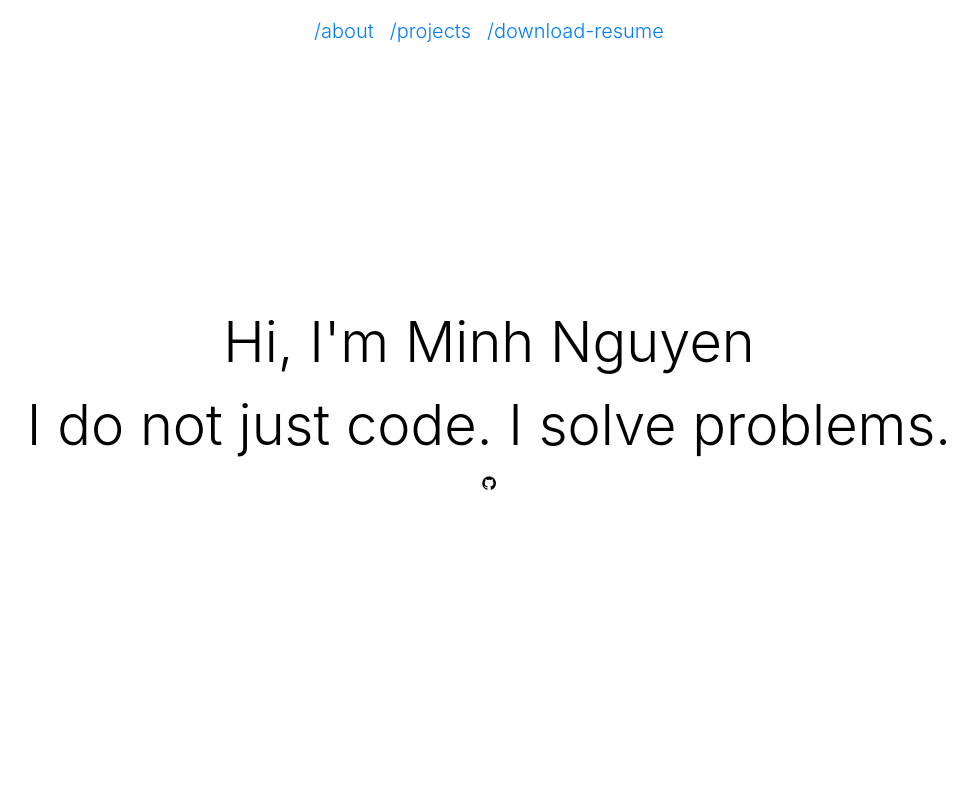
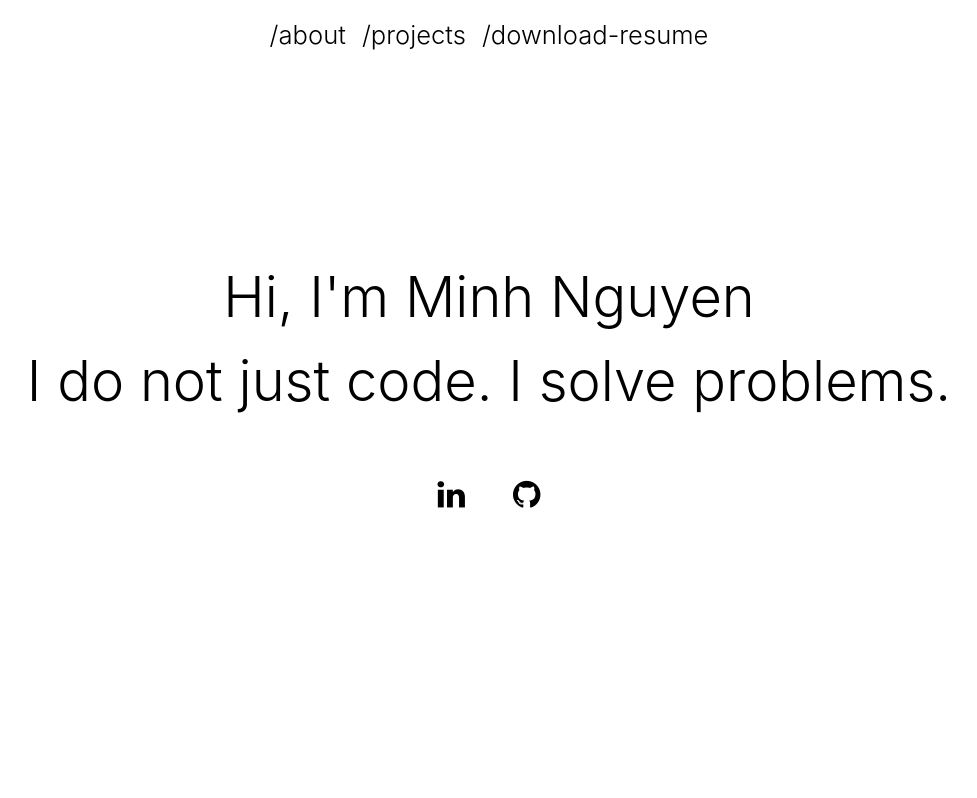
Before and after one commit to kentmonh/react-portfolio, a React (Create React App) app: page / in a window 1280 px wide. Shown: the top 798 px of the page, without its empty margins (151-1128 px from the left). Built offline with nearby package versions, Linux system fonts and the light colour scheme.

Commit message:
Added Scroll and set nav bar.

```diff
--- a/package.json
+++ b/package.json
@@ -17,6 +17,7 @@
     "react-dom": "^17.0.1",
     "react-router-dom": "^5.2.0",
     "react-scripts": "4.0.1",
+    "react-scroll": "^1.8.1",
     "web-vitals": "^0.2.4"
   },
   "scripts": {
--- /dev/null
+++ b/src/components/Hero.js
@@ -0,0 +1,34 @@
+import React from "react"
+import '../style/components/Hero.scss';
+import '../style/main/link.scss';
+
+
+function SocialMediaItem(props) {
+  return (
+    <div class="m-4">
+      <a href={props.link} target="_blank">
+        <i className={props.className} />
+      </a>
+    </div>
+  )
+}
+
+function Hero(props) {
+  return (
+    <div class="Hero">
+      <p class="display-4">Hi, I'm Minh Nguyen</p>
+      <p class="display-4">I do not just code. I solve problems.</p>
+
+      <div class="mt-4">
+        <div class="row">
+          <SocialMediaItem link="https://www.linkedin.com/in/mnguyen43/" className="fa fa-linkedin fa-2x" />
+          <SocialMediaItem link="https://github.com/kentmonh" className="fa fa-github fa-2x" />
+        </div>
+
+      </div>
+
+    </div>
+  )
+}
+
+export default Hero;
--- a/src/components/Nav.js
+++ b/src/components/Nav.js
@@ -1,10 +1,13 @@
 import React from "react"
+import '../style/components/Nav.scss';
+import * as Scroll from 'react-scroll';
+import { Link } from 'react-scroll';
 
 function Item(props) {
     return (
         <div>
             <li class="nav-item">
-                <a class="nav-link lead" href={props.link}>/{props.name}</a>
+                <Link class="nav-link lead" to={props.link} spy={true} smooth={true} offset={50} duration={500}>/{props.name}</Link>
             </li>
         </div>
     )
@@ -15,9 +18,9 @@ function Nav(props) {
         <div>
             <nav class="navbar fixed-top navbar-expand-sm justify-content-center">
                 <ul class="navbar-nav">
-                    <Item link="#" name="about" />
-                    <Item link="#" name="projects" />
-                    <Item link="#" name="download-resume" />
+                    <Item link="x" name="about" />
+                    <Item link="project" name="projects" />
+                    <Item link="z" name="download-resume" />
                 </ul>
             </nav>
         </div>
--- a/src/components/Project.js
+++ b/src/components/Project.js
@@ -5,12 +5,12 @@ import '../style/components/Project.scss';
 
 function Project(props) {
   return (
-    <div>
+    <div id="project">
 
       <div class="row">
 
         <div class="col-lg-6 order-lg-2 project-img">
-                <img  src={jsaBubble} class="img-fluid" alt="JSA Bubble Game"/>
+          <img src={jsaBubble} class="img-fluid" alt="JSA Bubble Game" />
         </div>
 
         <div class="col-lg-6 order-lg-1 my-auto">
--- a/src/index.js
+++ b/src/index.js
@@ -1,19 +1,18 @@
 import React from 'react';
 import ReactDOM from 'react-dom';
-import './index.css';
-import App from './App';
+import './index.scss';
 import reportWebVitals from './reportWebVitals';
 
 import 'font-awesome/css/font-awesome.min.css';
 
 import Nav from './components/Nav';
-import About from './components/About';
+import Hero from './components/Hero';
 import Project from './components/Project';
 
 ReactDOM.render(
   <React.StrictMode>
     <Nav />
-    <About />
+    <Hero />
     <Project />
   </React.StrictMode>,
   document.getElementById('root')
--- a/src/index.css
+++ b/src/index.scss
@@ -1,5 +1,6 @@
 body {
   margin: 0;
+  padding: 0 10px 10px 10px;
   font-family: -apple-system, BlinkMacSystemFont, 'Segoe UI', 'Roboto', 'Oxygen',
     'Ubuntu', 'Cantarell', 'Fira Sans', 'Droid Sans', 'Helvetica Neue',
     sans-serif;
--- a/src/style/components/About.scss
+++ b/src/style/components/Hero.scss
@@ -1,4 +1,4 @@
-.About{
+.Hero{
     min-height: 100vh;
     background-color: white;
     display: flex;
--- /dev/null
+++ b/src/style/components/Nav.scss
@@ -0,0 +1,17 @@
+/* nav bar */
+.navbar {
+	background-color: #fff;
+}
+
+.navbar a {
+    color: #000;
+    font-size: 1.6em !important;
+}
+
+.navbar li {
+    cursor: pointer;
+}
+
+.navbar a:hover {
+    text-decoration: underline;
+}
--- /dev/null
+++ b/src/style/main/link.scss
@@ -0,0 +1,8 @@
+a {
+    color: black;
+}
+
+a:link a:visited {
+
+    color: black;
+}
```
Also changed, not shown: src/style/test.scss (deleted), 2 other files (tests, documents, lock files or other folders). Lines whose indentation alone changed are shown as unchanged.
